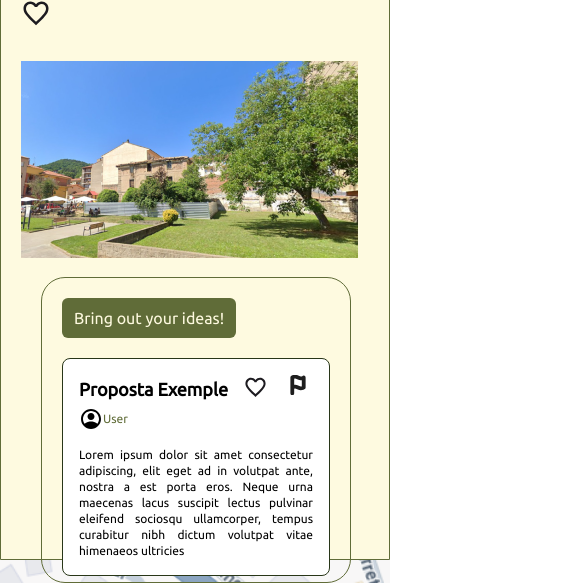
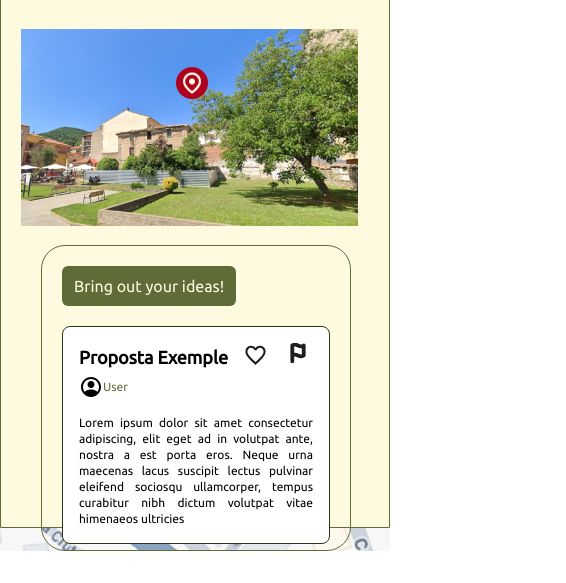
Before and after one commit to AleixProjects/projecteAleix-Marc, a website built with Vite: page app/selectedSite.html in a window 390 px wide. Shown: the part 317-900 px from the top of the page, 566 px wide, since content can reach past the window. After the commit the page ends 868 px from the top, so only its background shows below. Built offline with nearby package versions, Linux system fonts and the light colour scheme.

Commit message:
Revert "z index fixed?"
This reverts commit 8d602a6e4a5bd12112df8c957456812cb16e50ef.

```diff
--- a/app/mainPage.html
+++ b/app/mainPage.html
@@ -14,7 +14,7 @@
     <!-- Dark overlay -->
     <div class="absolute inset-0 opacity-50 z-0" id="bgBlack"></div>
     <a
-      class="relative top-96 left-44 lg:left-[1300px] lg:top-[560px] z-0"
+      class="fixed top-96 left-44 lg:left-[1300px] lg:top-[560px] z-20"
       href="./selectedSite.html"
     >
       <div
@@ -46,7 +46,7 @@
       </header>
       <footer>
         <div
-          class="relative w-full md:w-96 h-20 bg-verdClar rounded-t-3xl flex flex-row justify-center z-10"
+          class="relative w-full md:w-96 h-20 bg-verdClar rounded-t-3xl flex flex-row justify-center"
         >
           <div
             class="bg-verdClar w-20 h-20 rounded-t-3xl absolute -top-5 flex justify-center items-center"
--- a/app/selectedSite.html
+++ b/app/selectedSite.html
@@ -14,11 +14,11 @@
     <!-- Dark overlay -->
     <div class="absolute inset-0 opacity-50 z-0" id="bgBlack"></div>
     <a
-      class="relative top-96 left-44 lg:left-[1300px] lg:top-[560px] z-0"
+      class="fixed top-96 left-44 lg:left-[1300px] lg:top-[560px] z-20"
       href="./selectedSite.html"
     >
       <div
-        class="flex justify-center items-center bg-vermell rounded-full w-8 h-8"
+        class="flex justify-center items-center bg-vermell rounded-full w-8 h-8 z-10"
       >
         <img src="../public/icons/pin-map.png" class="w-6 h-6" />
       </div>
@@ -44,7 +44,7 @@
         ></textarea>
       </header>
       <footer
-        class="mt-10 h-screen-minus-135 w-full md:w-96 bg-beix border rounded-t-3xl border-verdClar z-10"
+        class="mt-10 h-screen-minus-135 w-full md:w-96 bg-beix border rounded-t-3xl border-verdClar z-0"
       >
         <div>
           <div class="flex flex-col w-full md:w-96">
```
